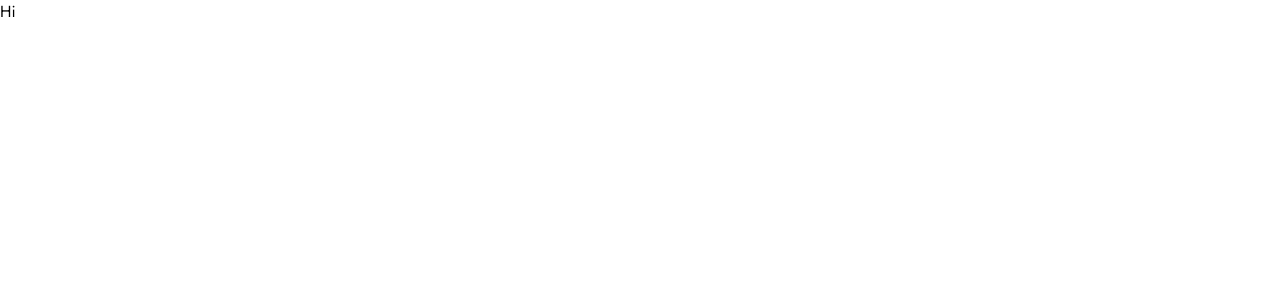
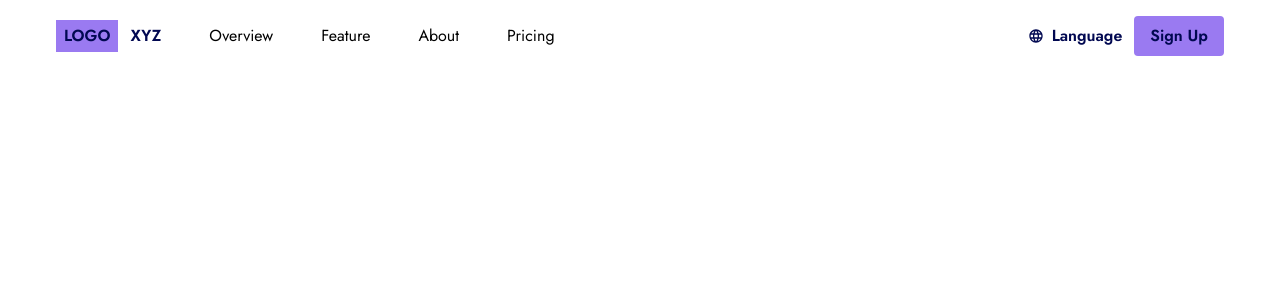
Before and after one commit to Hassam-01/webProject-01, a React (Vite) app: page / in a window 1280 px wide. Shown: the top 300 px of the page. Built offline with nearby package versions, Linux system fonts and the light colour scheme.

Commit message:
navbar responsive implementations

```diff
--- a/package.json
+++ b/package.json
@@ -11,7 +11,8 @@
   },
   "dependencies": {
     "react": "^18.2.0",
-    "react-dom": "^18.2.0"
+    "react-dom": "^18.2.0",
+    "react-icons": "^5.2.1"
   },
   "devDependencies": {
     "@types/react": "^18.2.66",
--- a/src/App.css
+++ b/src/App.css
@@ -3,3 +3,7 @@
 body{
   font-family: "Jost", sans-serif;
 }
+
+.nav{
+  z-index: 10001 !important;
+}
--- a/src/App.jsx
+++ b/src/App.jsx
@@ -1,14 +1,14 @@
-import { useState } from 'react'
-import reactLogo from './assets/react.svg'
-import viteLogo from '/vite.svg'
+// import { useState } from 'react'
+
 import './App.css'
+import Navbar from './components/Navbar'
 
 function App() {
-  const [count, setCount] = useState(0)
+  // const [count, setCount] = useState(0)
 
   return (
     <>
-    <h1 className='text-pink'>Hi</h1>
+    <Navbar/>
     </>
   )
 }
--- a/src/components/Navbar.jsx
+++ b/src/components/Navbar.jsx
@@ -0,0 +1,69 @@
+import { useState } from "react";
+import { MdOutlineLanguage } from "react-icons/md";
+import { HiXMark } from "react-icons/hi2";
+import { LuMenu } from "react-icons/lu";
+
+export default function Navbar() {
+  const [isMenuOpen, setIsMenuOpen] = useState(false);
+
+  const toggleMenu = () => {
+    setIsMenuOpen(!isMenuOpen);
+  };
+  const navItems = [
+    { link: "Overview", path: "home" },
+    { link: "Feature", path: "feature" },
+    { link: "About", path: "about" },
+    { link: "Pricing", path: "pricing" },
+  ];
+
+  return (
+    <>
+      <div className=" nav flex items-center justify-between space-x-14 bg-white p-4 md:px-14 max-w-screen-2xl mx-auto fixed top-0 right-0 left-0">
+        <div className="links flex items-center space-x-12">
+          <div className="text-primary font-semibold text-md flex items-center space-x-3">
+            <span className="bg-secondary py-1 px-2">LOGO</span>
+            <span>XYZ</span>
+          </div>
+          <ul className="md:flex space-x-12 hidden">
+            {navItems.map(({ link, path }) => (
+              <a key={link} href={path} className="block hover:text-gray-300">
+                {link}
+              </a>
+            ))}
+          </ul>
+        </div>
+        <div className="signup items-center space-x-3 md:flex hidden">
+          <div className="text-md text-primary font-semibold items-center space-x-3 hidden lg:flex">
+            <a href="" className="lg:flex items-center hidden">
+              <MdOutlineLanguage className="mr-2" />
+              <span className=" hover:text-secondary"> Language</span>
+            </a>
+            <button className="bg-secondary py-2 px-4 transition-all duration-300 rounded hover:text-white hover:bg-indigo-600">
+              Sign Up
+            </button>
+          </div>
+        </div>
+        <div className="md:hidden flex">
+          <button
+            className=" text-white focus:outline-none focus:text-gray-300"
+            onClick={toggleMenu}
+          >
+            {isMenuOpen ? (
+              <HiXMark className="w-6 h-6 text-primary" />
+            ) : (
+              <LuMenu className="w-6 h-6 text-primary" />
+            )}
+          </button>
+        </div>
+      </div>
+
+      <div className={`md:hidden space-y-4 pt-24 pb-5 bg-secondary ${isMenuOpen?("block fixed top-0 left-0 right-0"):("hidden")} transition-all duration-300`}>
+        {navItems.map(({ link, path }) => (
+              <a key={link} href={path} className="block hover:text-gray-300">
+                {link}
+              </a>
+            ))}
+      </div>
+    </>
+  );
+}
```
Also changed, not shown: 1 other file (tests, documents, lock files or other folders).
